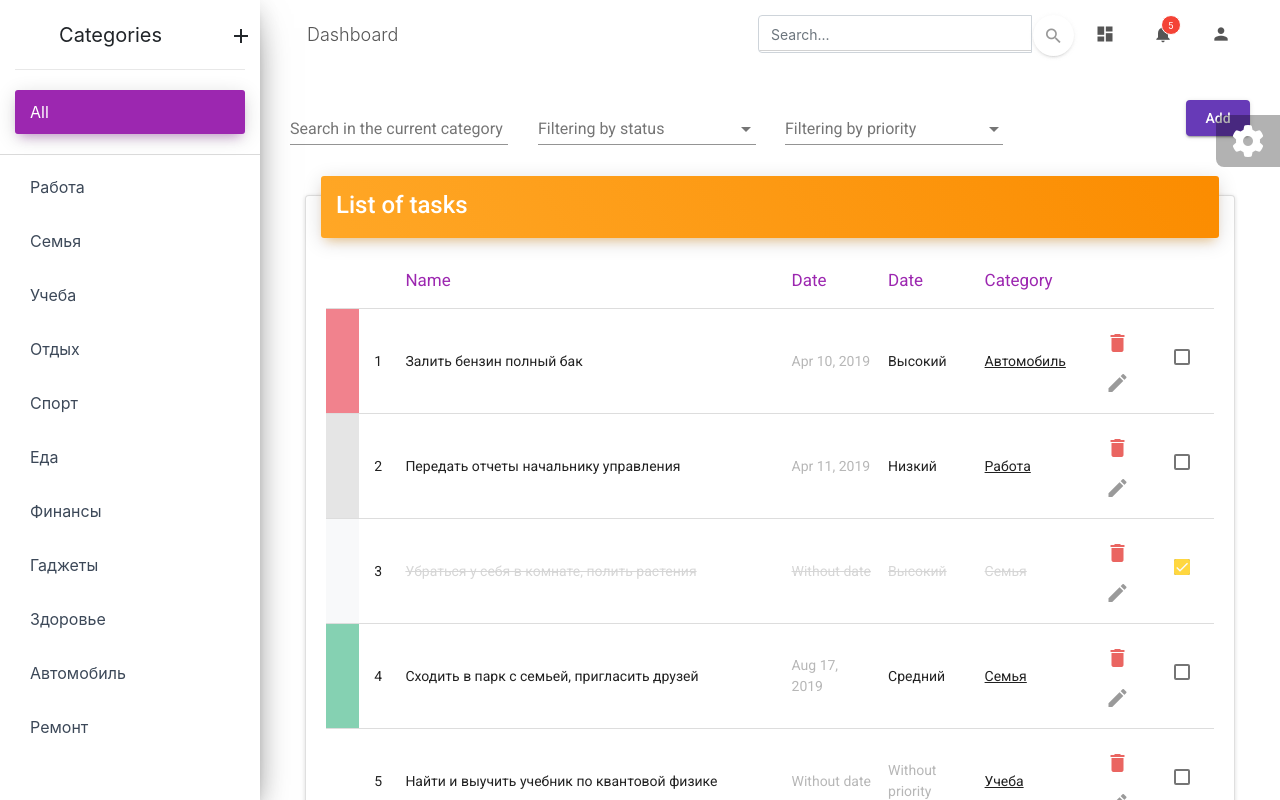
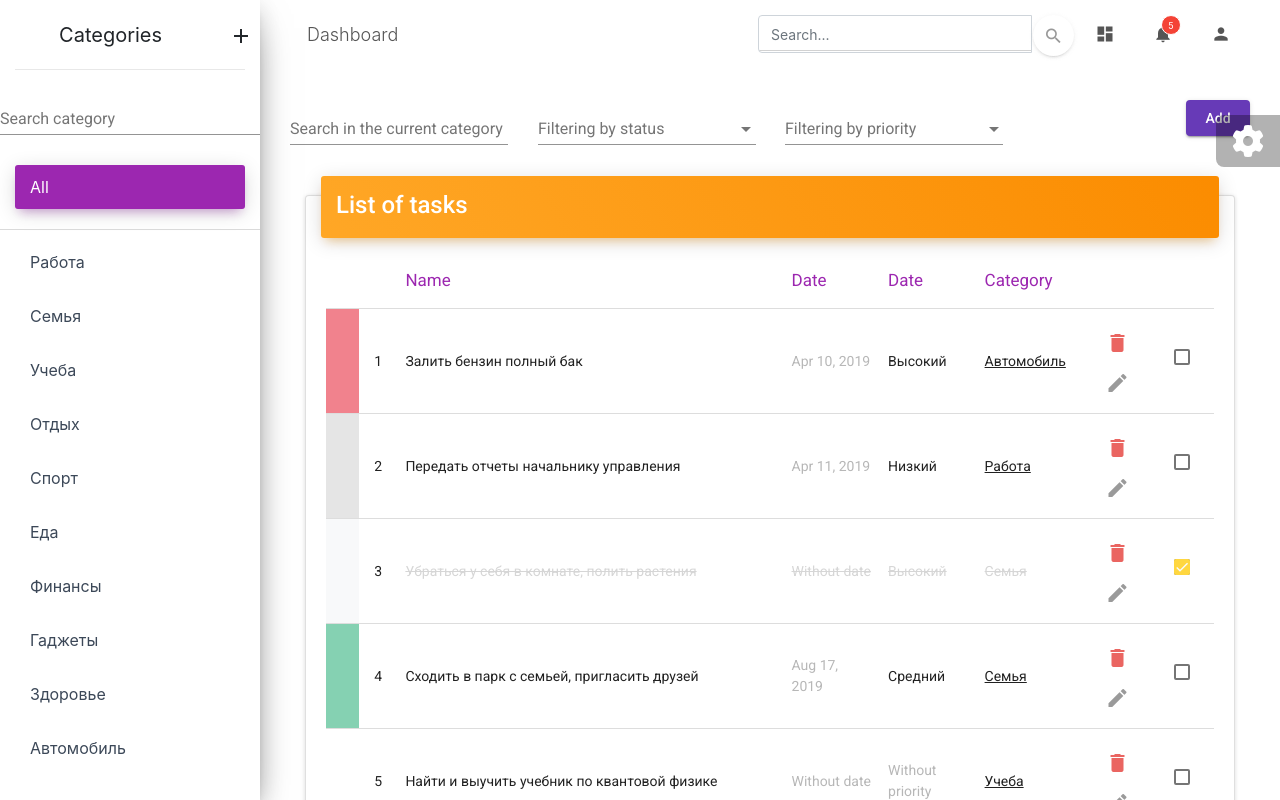
Before and after one commit to JavaThrone/angular-todo-app, an Angular app: page / in a window 1280 px wide. Shown: the top 800 px of the page. Built offline with nearby package versions, Linux system fonts and the light colour scheme.

Commit message:
added searching categories

```diff
--- a/src/app/app.component.html
+++ b/src/app/app.component.html
@@ -4,6 +4,7 @@
                   (deleteCategory)="onDeleteCategory($event)"
                   (updateCategory)="onUpdateCategory($event)"
                   (addCategory)="onAddCategory($event)"
+                  (searchCategory)="onSearchCategory($event)"
                   [categories]="categories"
                   [selectedCategory]="selectedCategory"></app-categories>
 
--- a/src/app/app.component.ts
+++ b/src/app/app.component.ts
@@ -19,6 +19,7 @@ export class AppComponent implements OnInit {
   searchTaskText: string;
   statusFilter: boolean;
   priorityFilter: Priority;
+  searchCategoryText: string;
 
   constructor(private dataHandler: DataHandlerService) {
   }
@@ -33,14 +34,7 @@ export class AppComponent implements OnInit {
   onSelectCategory(category: Category): void {
     this.selectedCategory = category;
 
-    this.dataHandler.searchTasks(
-      this.selectedCategory,
-      null,
-      null,
-      null
-    ).subscribe(tasks => {
-      this.tasks = tasks;
-    });
+    this.updateTasks();
   }
 
   onUpdateTask(): void {
@@ -54,14 +48,15 @@ export class AppComponent implements OnInit {
   }
 
   onUpdateCategory(category: Category): void {
-    this.selectedCategory = category;
-    this.updateTasks();
+    this.dataHandler.updateCategory(category).subscribe(() => {
+      this.onSearchCategory(this.searchCategoryText);
+    });
   }
 
   onDeleteCategory(category: Category): void {
     this.dataHandler.deleteCategory(category.id).subscribe(() => {
       this.selectedCategory = null;
-      this.onSelectCategory(this.selectedCategory);
+      this.onSelectCategory(null);
     });
   }
 
@@ -90,6 +85,14 @@ export class AppComponent implements OnInit {
     this.dataHandler.addCategory(category).subscribe(() => this.updateCategories());
   }
 
+  onSearchCategory(title: string) {
+    this.searchCategoryText = title;
+
+    this.dataHandler.searchCategories(title).subscribe(categories => {
+      this.categories = categories;
+    });
+  }
+
   private updateCategories(): void {
     this.dataHandler.getAllCategories().subscribe(categories => this.categories = categories);
   }
--- a/src/app/data/dao/impl/CategoryDaoImpl.ts
+++ b/src/app/data/dao/impl/CategoryDaoImpl.ts
@@ -34,7 +34,9 @@ export class CategoryDaoImpl implements CategoryDao {
   }
 
   search(title: string): Observable<Category[]> {
-    return undefined;
+    return of(TestData.categories.filter(
+      cat => cat.title.toUpperCase().includes(title.toUpperCase()))
+      .sort((c1, c2) => c1.title.localeCompare(c2.title)));
   }
 
   update(category: Category): Observable<Category> {
--- a/src/app/service/data-handler.service.ts
+++ b/src/app/service/data-handler.service.ts
@@ -69,4 +69,8 @@ export class DataHandlerService {
   addCategory(category: Category): Observable<Category> {
     return this.categoryDao.add(category);
   }
+
+  searchCategories(title: string): Observable<Category[]> {
+    return this.categoryDao.search(title);
+  }
 }
--- a/src/app/views/categories/categories.component.html
+++ b/src/app/views/categories/categories.component.html
@@ -15,6 +15,26 @@ Tip 2: you can also add an image using data-image tag
 
   <div class="sidebar-wrapper">
     <ul class="nav">
+
+      <div class="search-category-area">
+        <mat-form-field class="example-full-width">
+          <input #inputSearchCategory
+                 (keydown.escape)="searchCategoryTitle = ''; search();"
+                 (keyup)="search()"
+                 [(ngModel)]="searchCategoryTitle"
+
+                 matInput
+                 maxlength="256"
+                 placeholder="Search category"/>
+          <button (click)="searchCategoryTitle = ''; search()" *ngIf="inputSearchCategory.value.trim().length > 0"
+                  aria-label="Clear"
+                  class="search-category-button size25 gray"
+                  mat-button mat-icon-button matSuffix>
+            <mat-icon>clear</mat-icon>
+          </button>
+        </mat-form-field>
+      </div>
+
       <li (click)="showTasksByCategory(null)" [class.active]="selectedCategory === null" class="nav-item category">
         <a class="nav-link pointer">
           <span class="all-category-title">All</span>
@@ -22,6 +42,8 @@ Tip 2: you can also add an image using data-image tag
       </li>
 
       <div class="line"></div>
+
+      <div *ngIf="categories.length === 0"><p class="not-found">Nothing found</p></div>
 
       <li (click)="showTasksByCategory(category)" (mouseenter)="showEditIcon(index)"
           (mouseleave)="showEditIcon(null)"
--- a/src/app/views/categories/categories.component.ts
+++ b/src/app/views/categories/categories.component.ts
@@ -27,9 +27,14 @@ export class CategoriesComponent implements OnInit {
   @Output()
   addCategory = new EventEmitter<Category>();
 
+  @Output()
+  searchCategory = new EventEmitter<string>();
+
   @Input()
   selectedCategory: Category;
   indexMouseMove: number;
+  searchCategoryTitle: string;
+
 
   constructor(private dataHandler: DataHandlerService,
               private dialog: MatDialog) {
@@ -87,4 +92,10 @@ export class CategoriesComponent implements OnInit {
     });
   }
 
+  search() {
+    if (this.searchCategoryTitle == null) {
+      return;
+    }
+    this.searchCategory.emit(this.searchCategoryTitle);
+  }
 }
--- a/src/app/views/tasks/tasks.component.ts
+++ b/src/app/views/tasks/tasks.component.ts
@@ -70,7 +70,7 @@ export class TasksComponent implements OnInit, AfterViewInit {
   ngOnInit(): void {
     // this.dataHandler.getAllTasks().subscribe(tasks => this.tasks = tasks);
     this.dataSource = new MatTableDataSource<Task>();
-    this.fillTable();
+    this.onSelectCategory(null);
   }
 
   getPriorityColor(task: Task): string {
```
